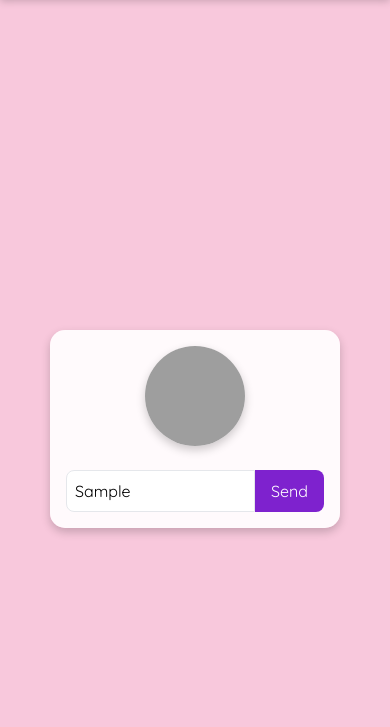
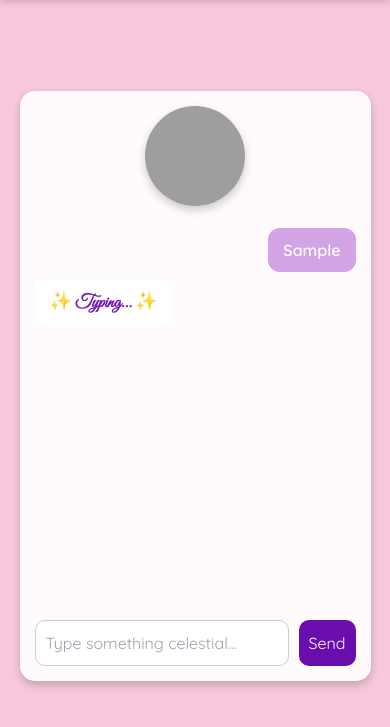
Before and after one commit to Conklinj09/CelestiChat, a plain HTML site: page index.html in a window 390 px wide. Both pictures are taken after typing "Sample" into the empty fields and a click on the button "Send". Shown: the part 69-796 px from the top of the page. Drawn offline with nearby package versions, Linux system fonts and the light colour scheme; no server answers; grey boxes are pictures that could not be loaded.

Commit message:
updated responsiveness and bug fixes

```diff
--- a/index.html
+++ b/index.html
@@ -12,6 +12,9 @@
             background: #f8c8dc;
             font-family: 'Quicksand', sans-serif;
             overflow: hidden;
+            display: flex;
+            flex-direction: column;
+            height: 100vh;
         }
 
         .navbar {
@@ -25,14 +28,31 @@
             box-shadow: 0 4px 8px rgba(0, 0, 0, 0.2);
         }
 
+        .chat-container {
+            display: flex;
+            flex-grow: 1;
+            justify-content: center;
+            align-items: center;
+        }
+
         .chatbox {
+            width: 90%;
             max-width: 400px;
             background: rgba(255, 255, 255, 0.9);
             backdrop-filter: blur(10px);
             border-radius: 15px;
             padding: 15px;
             box-shadow: 0 4px 10px rgba(0, 0, 0, 0.2);
-            margin-top: 20px;
+            display: flex;
+            flex-direction: column;
+            height: 70vh;
+        }
+
+        .chat-log {
+            flex-grow: 1;
+            overflow-y: auto;
+            max-height: 60vh;
+            padding-bottom: 10px;
         }
 
         .user-text, .bot-text {
@@ -67,24 +87,6 @@
             100% { opacity: 1; }
         }
 
-        /* Falling Flowers Animation */
-        .flower {
-            position: absolute;
-            width: 30px;
-            height: 30px;
-            opacity: 0.8;
-            animation: fall linear infinite;
-        }
-
-        @keyframes fall {
-            from {
-                transform: translateY(-100px);
-            }
-            to {
-                transform: translateY(100vh);
-            }
-        }
-
         .avatar {
             display: flex;
             justify-content: center;
@@ -97,43 +99,49 @@
             border-radius: 50%;
             box-shadow: 0 4px 10px rgba(0, 0, 0, 0.2);
         }
+
+        .input-container {
+            display: flex;
+            gap: 10px;
+        }
+
+        .input-container input {
+            flex-grow: 1;
+            padding: 10px;
+            border-radius: 10px;
+            border: 1px solid #ccc;
+        }
+
+        .input-container button {
+            background-color: #6a0dad;
+            color: white;
+            padding: 10px;
+            border-radius: 10px;
+            cursor: pointer;
+        }
     </style>
 </head>
 <body>
 
     <div class="navbar">✨ CelestiChat ✨</div>
 
-    <!-- Chat Container -->
-    <div class="flex justify-center items-center min-h-screen">
-        <div class="chatbox p-4">
+    <div class="chat-container">
+        <div class="chatbox">
             <div class="avatar">
                 <img src="elf_avatar.png" alt="Celestial Elf Avatar">
             </div>
-            <div id="chat-log" class="flex flex-col space-y-2 mt-3"></div>
+            <div id="chat-log" class="chat-log flex flex-col space-y-2 mt-3"></div>
 
-            <div class="mt-3 flex">
-                <input id="user-input" type="text" class="w-full p-2 rounded-l-lg border focus:outline-none" placeholder="Type something celestial...">
-                <button onclick="sendMessage()" class="bg-purple-700 text-white px-4 py-2 rounded-r-lg">Send</button>
+            <div class="input-container">
+                <input id="user-input" type="text" placeholder="Type something celestial...">
+                <button onclick="sendMessage()">Send</button>
             </div>
         </div>
     </div>
 
-    <!-- Falling Flowers Script -->
     <script>
-        function createFlower() {
-            let flower = document.createElement("img");
-            flower.src = "https://www.pngall.com/wp-content/uploads/2016/04/Flower-Free-Download-PNG.png";
-            flower.className = "flower";
-            flower.style.left = Math.random() * 100 + "vw";
-            flower.style.animationDuration = Math.random() * 3 + 2 + "s";
-            document.body.appendChild(flower);
-            setTimeout(() => flower.remove(), 5000);
-        }
-
-        setInterval(createFlower, 500);
-
         function sendMessage() {
-            let userInput = document.getElementById("user-input").value;
+            let userInput = document.getElementById("user-input").value.trim();
             if (!userInput) return;
 
             let chatLog = document.getElementById("chat-log");
@@ -142,7 +150,26 @@
             document.getElementById("user-input").value = "";
 
             chatLog.innerHTML += `<div class="bot-text typing-effect">✨ Typing... ✨</div>`;
+            chatLog.scrollTop = chatLog.scrollHeight;
 
             fetch("/chat", {
                 method: "POST",
                 body: JSON.stringify({ message: userInput }),
+                headers: { "Content-Type": "application/json" }
+            })
+            .then(response => response.json())
+            .then(data => {
+                document.querySelector(".typing-effect").remove();
+                chatLog.innerHTML += `<div class="flex justify-start"><p class="bot-text">${data.response}</p></div>`;
+                chatLog.scrollTop = chatLog.scrollHeight;
+            })
+            .catch(error => console.error("Error:", error));
+        }
+
+        document.getElementById("user-input").addEventListener("keypress", function(event) {
+            if (event.key === "Enter") sendMessage();
+        });
+    </script>
+
+</body>
+</html>
```
